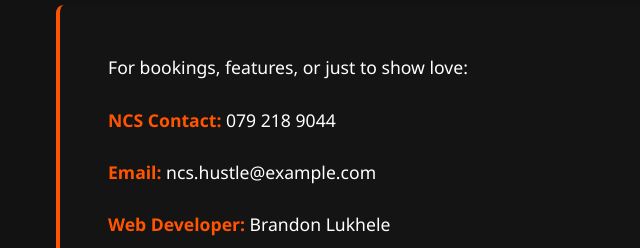
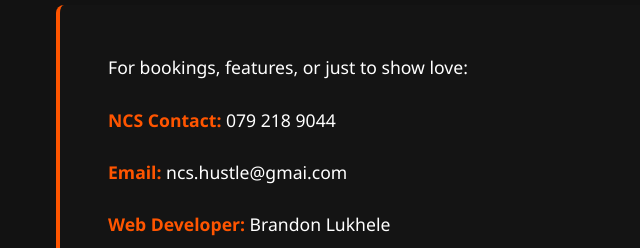
Before and after one commit to Tazabaa/NCS-LIFE-STYLE, a plain HTML site: page index.html in a window 1280 px wide. Shown: the part 3012-3260 px from the top of the page, 16-656 px from the left. Drawn offline with Linux system fonts and the light colour scheme.

Commit message:
Update index.html

```diff
--- a/index.html
+++ b/index.html
@@ -519,7 +519,7 @@
 
             <div class="contact-info">
                 <p><strong>NCS Contact:</strong> 079 218 9044</p>
-                <p><strong>Email:</strong> ncs.hustle@example.com</p>
+                <p><strong>Email:</strong> ncs.hustle@gmai.com</p>
             </div>
 
             <div class="contact-info">
```
